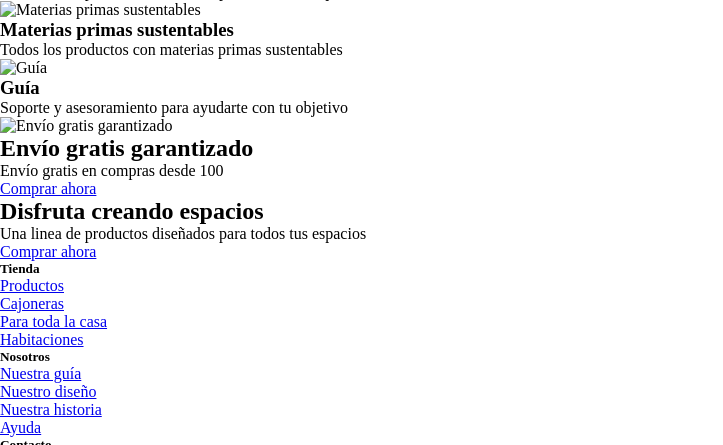
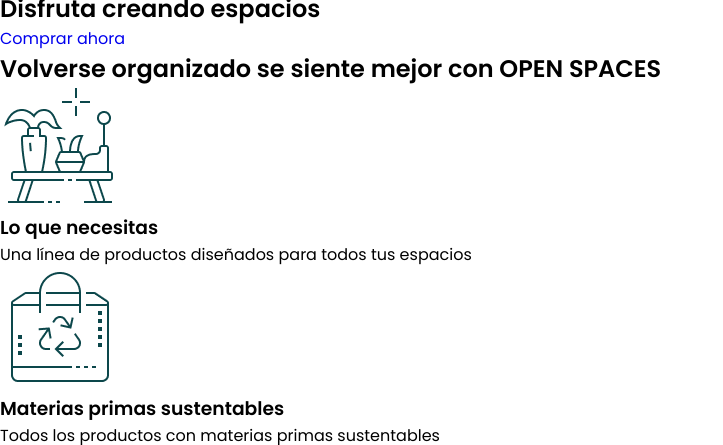
Before and after one commit to Adalab/modulo-1-evaluacion-final-ElenaPalomar, a website: page src/html/index.html in a window 1280 px wide. Shown: the part 237-682 px from the top of the page, without its empty margins (0-723 px from the left). Drawn offline with nearby package versions, Linux system fonts and the light colour scheme; files that its build step writes are made by us from their sources; files whose address does not match are found by name.

Commit message:
add buttons, text, textTransform, global, reset and variables styles

```diff
--- a/src/html/index.html
+++ b/src/html/index.html
@@ -4,14 +4,22 @@
     <meta charset="UTF-8" />
     <meta name="viewport" content="width=device-width, initial-scale=1" />
 
-    <!-- FONTAWESOME -->
+    <!-- FONTS -->
+    <link rel="preconnect" href="https://fonts.googleapis.com" />
+    <link rel="preconnect" href="https://fonts.gstatic.com" crossorigin />
+    <link
+      href="https://fonts.googleapis.com/css2?family=Poppins:wght@400;600&display=swap"
+      rel="stylesheet"
+    />
+
+    <!-- ICONS -->
     <script
       src="https://kit.fontawesome.com/016f8587a2.js"
       crossorigin="anonymous"
     ></script>
 
     <!-- CSS -->
-    <link rel="stylesheet" href="./assets/CSS/main.css" />
+    <link rel="stylesheet" href="./assets/css/main.css" />
 
     <title>Evaluación final</title>
   </head>
--- /dev/null
+++ b/src/scss/components/_buttons.scss
@@ -0,0 +1,9 @@
+@mixin button() {
+  padding: 12px 24px;
+
+  font-size: 16px;
+
+  display: flex;
+  justify-content: center;
+  align-items: center;
+}
--- /dev/null
+++ b/src/scss/components/_text.scss
@@ -0,0 +1,6 @@
+@mixin text($color, $fontSize, $fontWeight) {
+  color: $color;
+
+  font-size: $fontSize;
+  font-weight: $fontWeight;
+}
--- /dev/null
+++ b/src/scss/components/_textTransform.scss
@@ -0,0 +1,7 @@
+.uppercase {
+  text-transform: uppercase;
+}
+
+.capitalize {
+  text-transform: capitalize;
+}
--- /dev/null
+++ b/src/scss/core/_global.scss
@@ -0,0 +1,4 @@
+html {
+  font-family: $font;
+  font-size: 16px;
+}
--- a/src/scss/core/_reset.scss
+++ b/src/scss/core/_reset.scss
@@ -7,3 +7,7 @@
 ul {
   list-style: none;
 }
+
+a {
+  text-decoration: none;
+}
--- a/src/scss/core/_variables.scss
+++ b/src/scss/core/_variables.scss
@@ -0,0 +1,13 @@
+/* COLORS */
+
+$greyBackground: #f0ebe5;
+$greyText: #b6c8c9;
+$orangeBackground: #ff975a;
+$greenDominant: #0c474b;
+$whiteText: #ffffff;
+
+/* FONTS */
+
+$font: "Poppins", sans-serif;
+
+/* SIZES */
--- a/src/scss/main.scss
+++ b/src/scss/main.scss
@@ -1,8 +1,15 @@
+/* CORE */
+@import "core/reset";
 @import "core/variables";
-@import "core/reset";
-/*
-@import 'components/links';
+@import "core/global";
 
-@import 'layout/header';
-@import 'layout/footer';
- */
+/* COMPONENTS */
+@import "components/text";
+@import "components/buttons";
+@import "components/textTransform";
+
+/* @import 'components/links'; */
+
+/* LAYOUT */
+@import "layout/header";
+@import "layout/footer";
```
Also changed, not shown: src/images/Biodegradable bag.png (added), src/images/Park.png (added), src/images/creando-espacios.jpg (added), src/images/go_6.png (added), src/images/header.jpg (added), src/images/icon_1.png (added), src/images/logo.png (added), src/scss/components/_links.scss (deleted).
